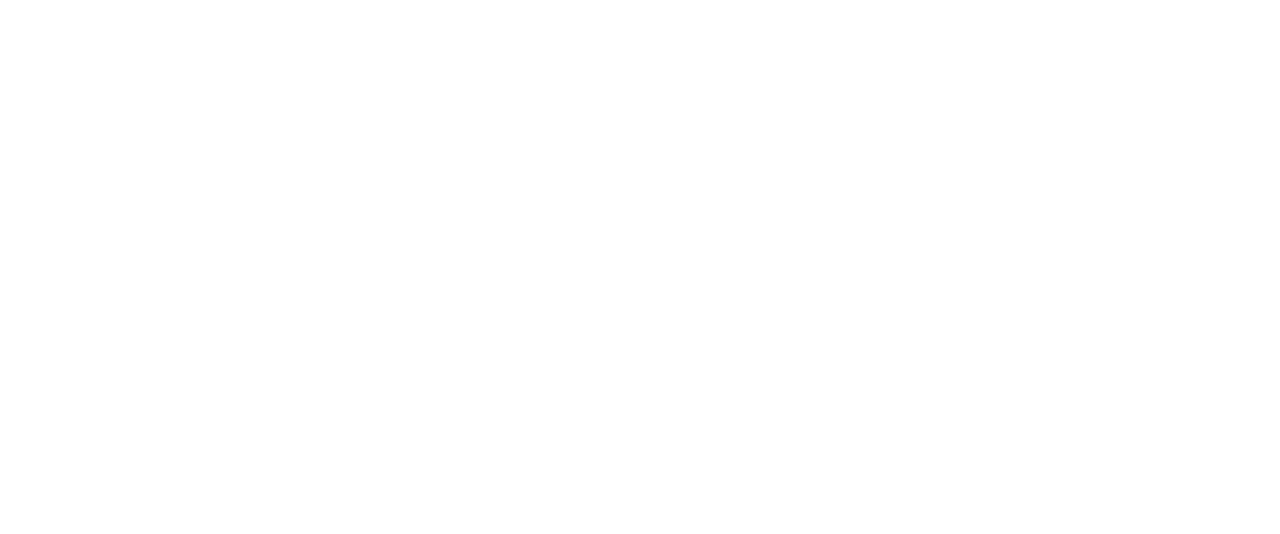
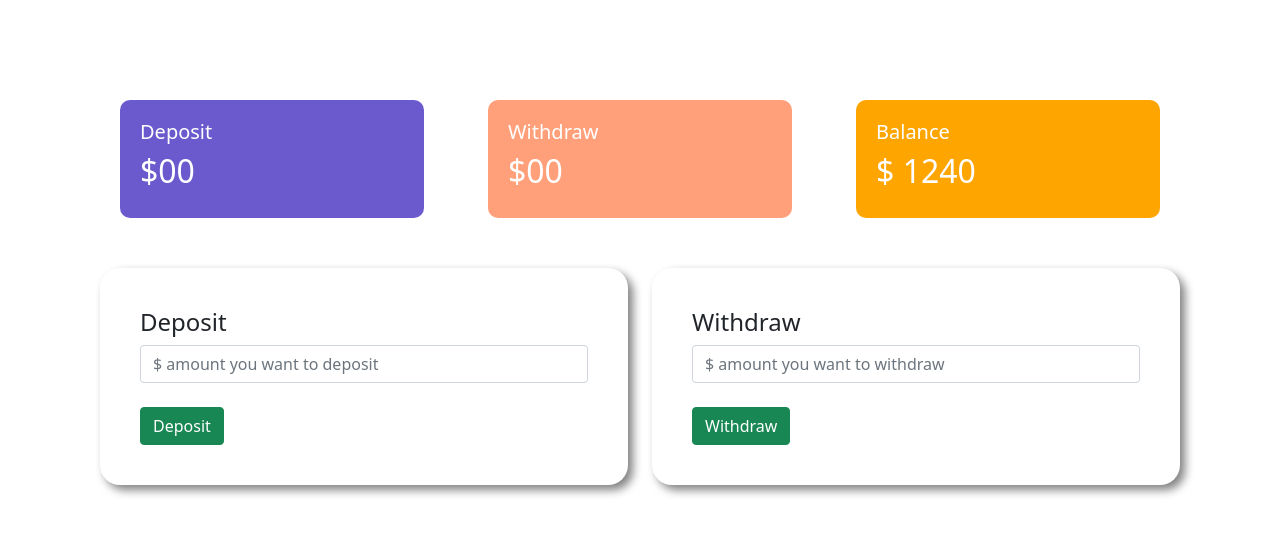
Before and after one commit to AMFahim/Fahim-Bank, a plain HTML site: page index.html in a window 1280 px wide. Both pictures are taken after a click on the button "Enter". Drawn offline with Linux system fonts and the light colour scheme.

Commit message:
added bank deposit and balance

```diff
--- a/index.html
+++ b/index.html
@@ -21,27 +21,91 @@
    </div>
   </section>
   <section id="transaction-area">
-    <div class="row col-md-4">
-      <h5></h5>
-      <h2></h2>
+  <div class="row">
+    <div class="col-md-4">
+      <div class="deposit status">
+        <h5>Deposit</h5>
+        <h2>$<span id="current-Deposit">00</span></h2>
+      </div>
     </div>
-    <div class="row col-md-4">
-      <h5></h5>
-      <h2></h2>
+    <div class="col-md-4">
+      <div class="withdraw status">
+        <h5>Withdraw</h5>
+        <h2>$00</h2>
+      </div>
     </div>
-    <div class="row col-md-4">
-      <h5></h5>
-      <h2></h2>
+    <div class="col-md-4">
+      <div class="balance status">
+        <h5>Balance</h5>
+        <h2>$ <span id="currentBalance">1240</span></h2>
+      </div>
     </div>
+  </div>
+  </section>
+  <section>
+  <div class="row">
+    <div class="col-md-6">
+     <div class="submit-area">
+        <h4>Deposit</h4>
+        <input id="deposit-amount" type="text" class="form-control" placeholder="$ amount you want to deposit">
+        <br>
+        <button id="addDeposit" class="btn btn-success">Deposit</button>
+     </div>
+    </div>
+    <div class="col-md-6">
+      <div class="submit-area">
+        <h4>Withdraw</h4>
+        <input type="text" id="withdrawAmount" class="form-control" placeholder="$ amount you want to withdraw">
+        <br>
+        <button id="addWithdraw" class="btn btn-success">Withdraw</button>
+      </div>
+    </div>
+  </div>
   </section>
   <script>
+    //login button event handler
     const loginBtn = document.getElementById("login");
-loginBtn.addEventListener("click", function(){
-  const loginArea = document.getElementById("login-area");
-  loginArea.style.display = "none";
-  const transactionArea =document.getElementById('transaction-area')
-  transactionArea.style.display = 'block';
+    loginBtn.addEventListener("click", function(){
+    const loginArea = document.getElementById("login-area");
+    loginArea.style.display = "none";
+    const transactionArea =document.getElementById('transaction-area')
+    transactionArea.style.display = 'block';
 })
+//deposit button event handler
+const depositBtn = document.getElementById("addDeposit");
+depositBtn.addEventListener("click",function(){
+ const depositNumber = getInputNumber('deposit-amount');
+
+  // const currentDeposit = document.getElementById('current-Deposit').innerText;
+  // const currentDepositNumber = parseFloat(currentDeposit);
+  // const totalDeposit = currentDepositNumber + depositNumber;
+  // console.log(totalDeposit);
+  // document.getElementById('current-Deposit').innerText = totalDeposit;
+  updateSpanText('current-Deposit', depositNumber);
+
+updateSpanText('currentBalance', depositNumber)
+
+  document.getElementById("deposit-amount").value = "";
+})
+//withdraw event button handler;
+const withdrawBtn = document.getElementById("addWithdraw");
+withdrawBtn.addEventListener("click", function() {
+  const withdrawNumber = getInputNumber("withdrawAmount");
+console.log(withdrawNumber)
+})
+function getInputNumber(id) {
+  const amount = document.getElementById(id).value;
+  const number = parseFloat(amount);
+  return number;
+}
+
+function updateSpanText(id, depositNumber) {
+  const current = document.getElementById(id).innerText;
+const currentNumber = parseFloat(current);
+const totalAmount = currentNumber + depositNumber;
+document.getElementById(id).innerText = totalAmount;
+}
+
   </script>
 </body>
 </html>
--- a/style.css
+++ b/style.css
@@ -10,3 +10,19 @@ body{
 #transaction-area{
   display: none;
 }
+.status{
+  margin: 0 20px;
+  padding: 20px;
+  color: white;
+  border-radius: 10px;
+}
+.deposit{
+  background-color: slateblue;
+}
+.withdraw{
+
+  background-color:lightsalmon;
+}
+.balance{
+  background-color: orange;
+}
```
